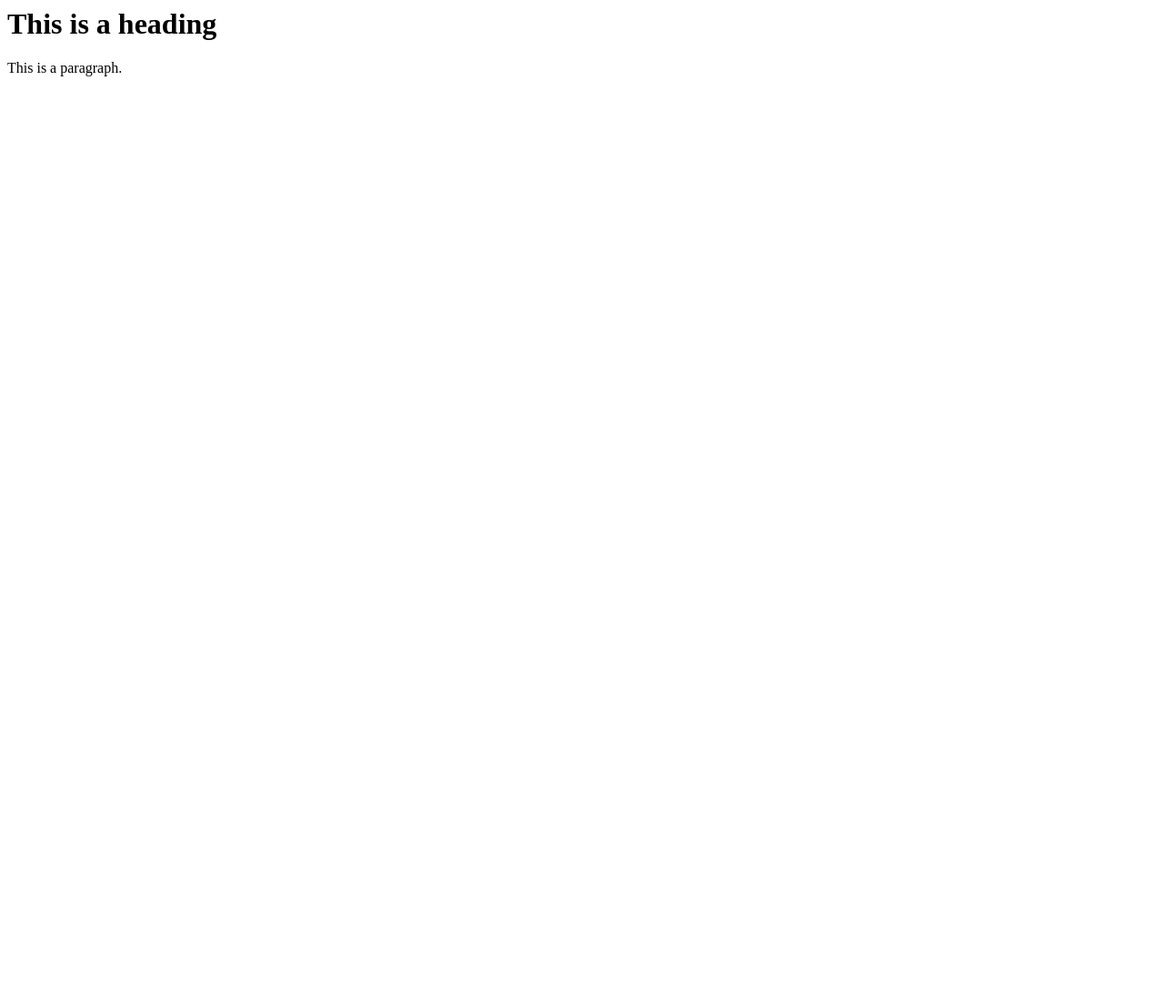
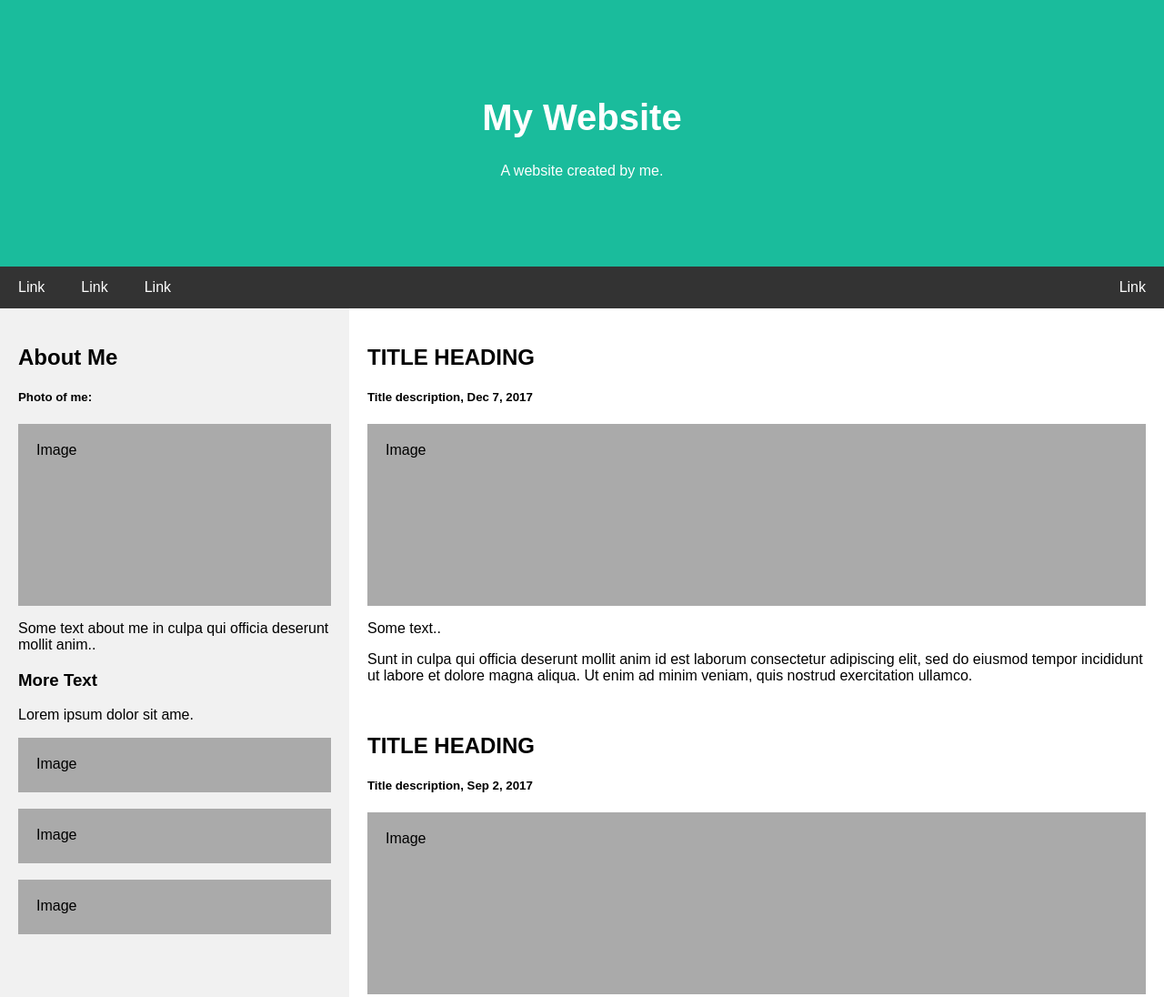
Before and after one commit to BavaniEnnares04/BavaniEnnares04.github.io, a plain HTML site: page index.html in a window 1280 px wide. Shown: the top 1096 px of the page at 91% size. Before the commit the page ends 800 px from the top, so only its background shows below. Drawn offline with Linux system fonts and the light colour scheme.

Commit message:
Update index.html

```diff
--- a/index.html
+++ b/index.html
@@ -1,11 +1,159 @@
+<!DOCTYPE html>
 <html lang="en">
 <head>
-  <title>HTML Elements Reference</title>
+<title>Page Title</title>
+<meta charset="UTF-8">
+<meta name="viewport" content="width=device-width, initial-scale=1">
+<style>
+* {
+  box-sizing: border-box;
+}
+
+/* Style the body */
+body {
+  font-family: Arial, Helvetica, sans-serif;
+  margin: 0;
+}
+
+/* Header/logo Title */
+.header {
+  padding: 80px;
+  text-align: center;
+  background: #1abc9c;
+  color: white;
+}
+
+/* Increase the font size of the heading */
+.header h1 {
+  font-size: 40px;
+}
+
+/* Style the top navigation bar */
+.navbar {
+  overflow: hidden;
+  background-color: #333;
+}
+
+/* Style the navigation bar links */
+.navbar a {
+  float: left;
+  display: block;
+  color: white;
+  text-align: center;
+  padding: 14px 20px;
+  text-decoration: none;
+}
+
+/* Right-aligned link */
+.navbar a.right {
+  float: right;
+}
+
+/* Change color on hover */
+.navbar a:hover {
+  background-color: #ddd;
+  color: black;
+}
+
+/* Column container */
+.row {
+  display: -ms-flexbox; /* IE10 */
+  display: flex;
+  -ms-flex-wrap: wrap; /* IE10 */
+  flex-wrap: wrap;
+}
+
+/* Create two unequal columns that sits next to each other */
+/* Sidebar/left column */
+.side {
+  -ms-flex: 30%; /* IE10 */
+  flex: 30%;
+  background-color: #f1f1f1;
+  padding: 20px;
+}
+
+/* Main column */
+.main {
+  -ms-flex: 70%; /* IE10 */
+  flex: 70%;
+  background-color: white;
+  padding: 20px;
+}
+
+/* Fake image, just for this example */
+.fakeimg {
+  background-color: #aaa;
+  width: 100%;
+  padding: 20px;
+}
+
+/* Footer */
+.footer {
+  padding: 20px;
+  text-align: center;
+  background: #ddd;
+}
+
+/* Responsive layout - when the screen is less than 700px wide, make the two columns stack on top of each other instead of next to each other */
+@media screen and (max-width: 700px) {
+  .row {
+    flex-direction: column;
+  }
+}
+
+/* Responsive layout - when the screen is less than 400px wide, make the navigation links stack on top of each other instead of next to each other */
+@media screen and (max-width: 400px) {
+  .navbar a {
+    float: none;
+    width: 100%;
+  }
+}
+</style>
 </head>
 <body>
 
-<h1>This is a heading</h1>
-<p>This is a paragraph.</p>
+<div class="header">
+  <h1>My Website</h1>
+  <p>A website created by me.</p>
+</div>
+
+<div class="navbar">
+  <a href="#">Link</a>
+  <a href="#">Link</a>
+  <a href="#">Link</a>
+  <a href="#" class="right">Link</a>
+</div>
+
+<div class="row">
+  <div class="side">
+    <h2>About Me</h2>
+    <h5>Photo of me:</h5>
+    <div class="fakeimg" style="height:200px;">Image</div>
+    <p>Some text about me in culpa qui officia deserunt mollit anim..</p>
+    <h3>More Text</h3>
+    <p>Lorem ipsum dolor sit ame.</p>
+    <div class="fakeimg" style="height:60px;">Image</div><br>
+    <div class="fakeimg" style="height:60px;">Image</div><br>
+    <div class="fakeimg" style="height:60px;">Image</div>
+  </div>
+  <div class="main">
+    <h2>TITLE HEADING</h2>
+    <h5>Title description, Dec 7, 2017</h5>
+    <div class="fakeimg" style="height:200px;">Image</div>
+    <p>Some text..</p>
+    <p>Sunt in culpa qui officia deserunt mollit anim id est laborum consectetur adipiscing elit, sed do eiusmod tempor incididunt ut labore et dolore magna aliqua. Ut enim ad minim veniam, quis nostrud exercitation ullamco.</p>
+    <br>
+    <h2>TITLE HEADING</h2>
+    <h5>Title description, Sep 2, 2017</h5>
+    <div class="fakeimg" style="height:200px;">Image</div>
+    <p>Some text..</p>
+    <p>Sunt in culpa qui officia deserunt mollit anim id est laborum consectetur adipiscing elit, sed do eiusmod tempor incididunt ut labore et dolore magna aliqua. Ut enim ad minim veniam, quis nostrud exercitation ullamco.</p>
+  </div>
+</div>
+
+<div class="footer">
+  <h2>Footer</h2>
+</div>
 
 </body>
 </html>
```
